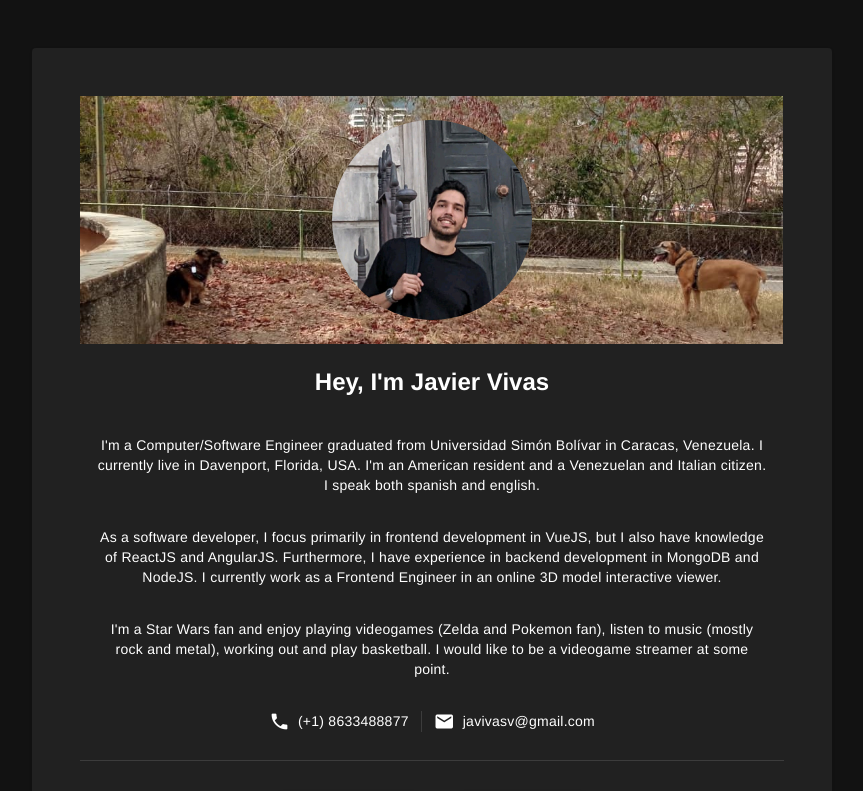
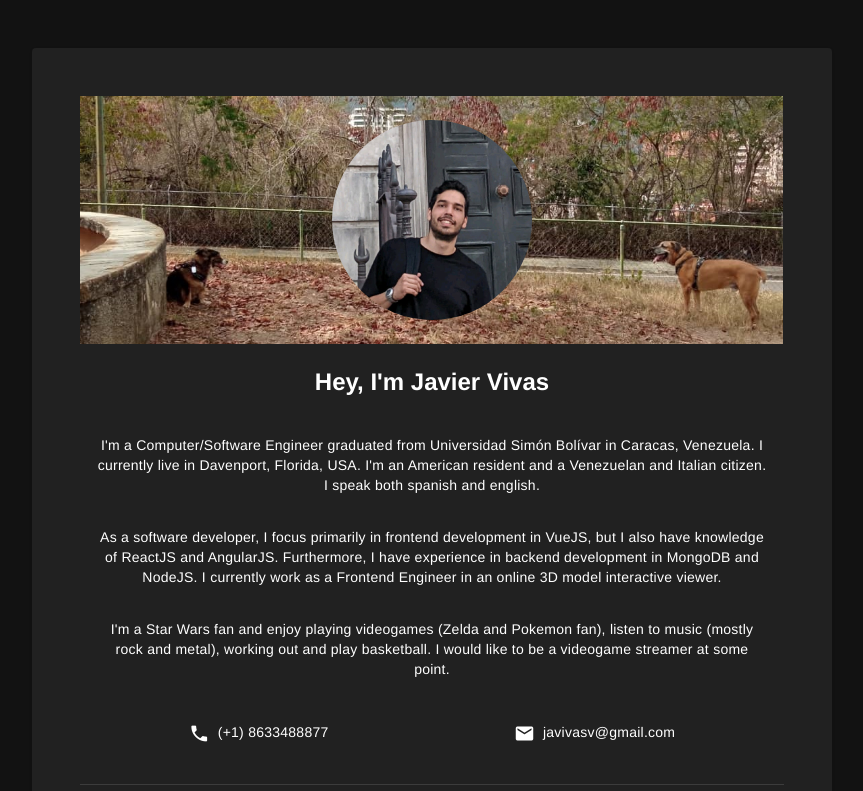
Before and after one commit to javivasv/javivasv-website, a Vue app: page / in a window 1280 px wide. Shown: the top 791 px of the page, without its empty margins (208-1071 px from the left). Built offline with nearby package versions, Linux system fonts and the light colour scheme.

Commit message:
Design fixes

```diff
--- a/src/components/About.vue
+++ b/src/components/About.vue
@@ -37,12 +37,15 @@
           basketball. I would like to be a videogame streamer at some point.
         </v-card-text>
         <v-card-text>
-          <v-row no-gutters align="center" justify="center">
-            <v-icon class="mr-2" icon="phone"></v-icon>
-            <span>(+1) 8633488877</span>
-            <v-divider class="mx-3" vertical></v-divider>
-            <v-icon class="mr-2" icon="email"></v-icon>
-            <span>javivasv@gmail.com</span>
+          <v-row no-gutters align="center" justify="space-around">
+            <div class="ma-3">
+              <v-icon class="mr-2" icon="phone"></v-icon>
+              <span>(+1) 8633488877</span>
+            </div>
+            <div class="ma-3">
+              <v-icon class="mr-2" icon="email"></v-icon>
+              <span>javivasv@gmail.com</span>
+            </div>
           </v-row>
         </v-card-text>
       </v-row>
--- a/src/components/Sites.vue
+++ b/src/components/Sites.vue
@@ -1,9 +1,9 @@
 <template>
-  <v-row class="py-5" no-gutters align="center" justify="center">
+  <v-row no-gutters align="center" justify="center">
     <v-btn
       v-for="site in sites"
       :key="site.url"
-      class="mx-5"
+      class="ma-5"
       color="#1685C5"
       :href="site.url"
       target="_blank"
--- a/src/views/Home.vue
+++ b/src/views/Home.vue
@@ -1,6 +1,6 @@
 <template>
   <div>
-    <v-row class="py-12" no-gutters align="center" justify="center">
+    <v-row class="py-12 px-5" no-gutters align="center" justify="center">
       <v-card class="pa-12" width="800">
         <v-col class="pa-0">
           <About />
```
